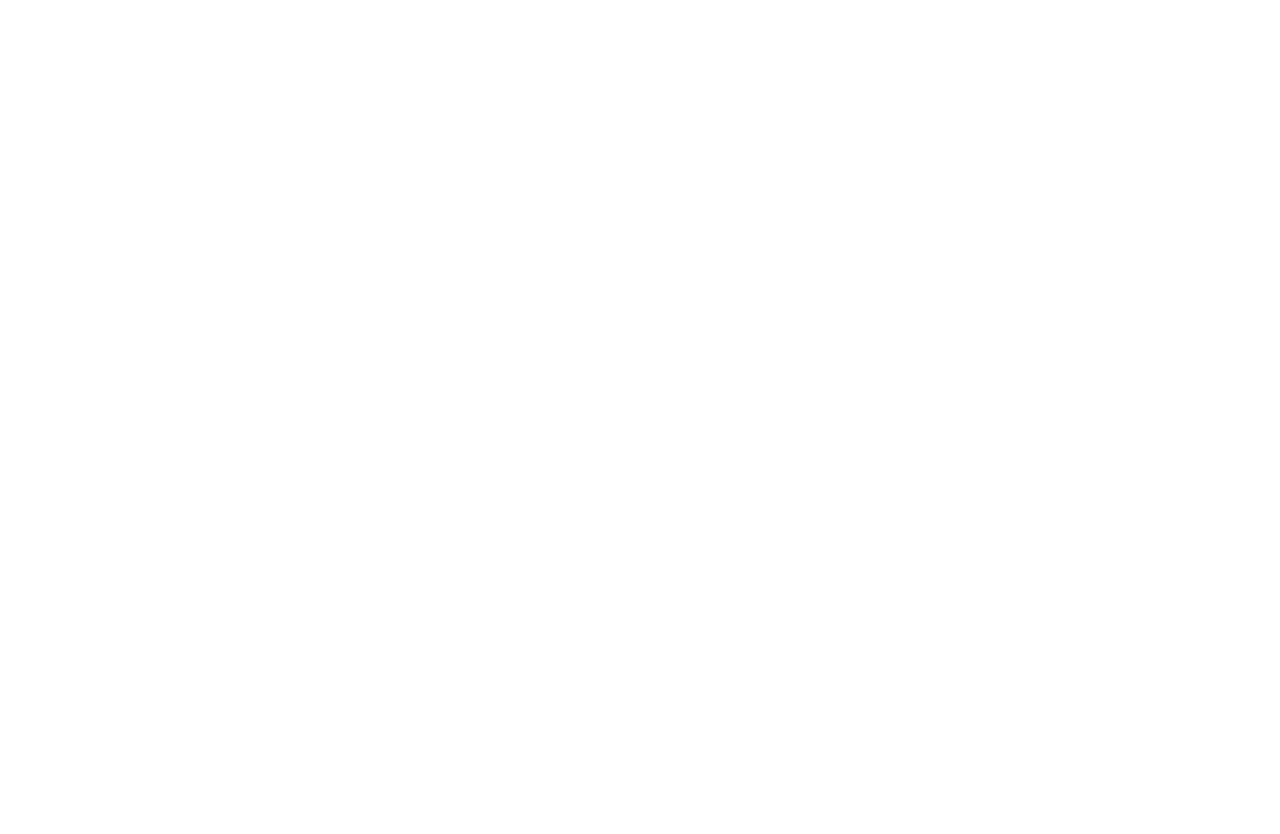
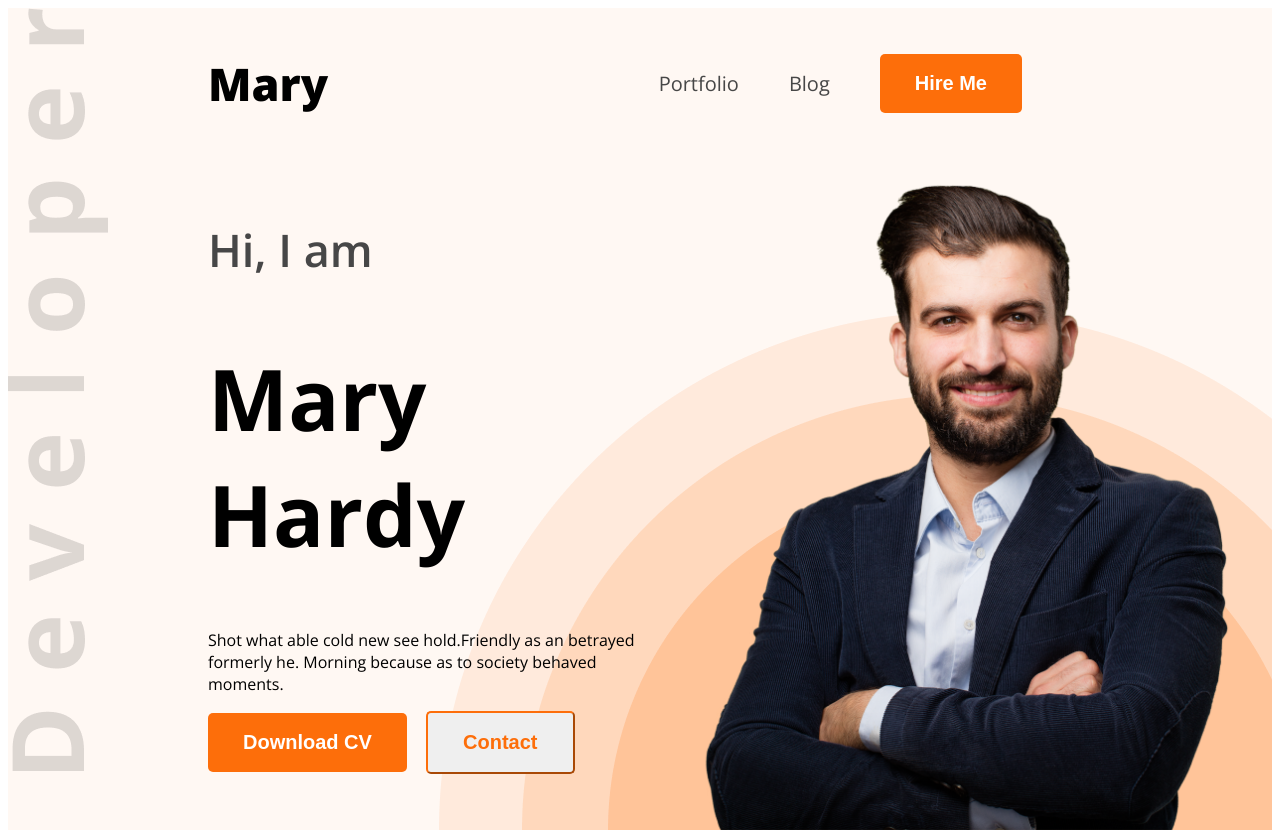
Before and after one commit to Sajid5659/web-developer-portfolio, a plain HTML site: page index.html in a window 1280 px wide. Shown: the top 834 px of the page. Before the commit the page ends 800 px from the top, so only its background shows below. Drawn offline with nearby package versions, Linux system fonts and the light colour scheme.

Commit message:
added 1st and 2nd page more polished now

```diff
--- a/index.html
+++ b/index.html
@@ -4,13 +4,57 @@
     <meta charset="UTF-8">
     <meta name="viewport" content="width=device-width, initial-scale=1.0">
     <title>web developer portfolio</title>
+    <link rel="preconnect" href="https://fonts.googleapis.com">
+<link rel="preconnect" href="https://fonts.gstatic.com" crossorigin>
+<link href="https://fonts.googleapis.com/css2?family=Open+Sans:ital,wght@0,300..800;1,300..800&display=swap" rel="stylesheet">
+    <link rel="stylesheet" href="styles/port.css">
 </head>
-<body>
-    <header>
-
+<body class="open-sans-normal">
+    <header class="header secondary-bg">
+        <nav>
+            <h3 class="nav-title">Ma<span class="text-primary">r</span>y</h3>
+            <ul>
+                <li><a class="dark-2" href="">Portfolio</a></li>
+                <li><a class="dark-2" href="">Blog</a></li>
+                <li><a href=""><button class="btn-primary">Hire Me</button></a></li>
+            </ul>
+        </nav>
+        <div class="banner">
+            <div class="banner-content">
+                <h4 class="banner-greetings dark-2">Hi, I am</h4>
+                <h1 class="banner-title">Mary Hardy</h1>
+                <p class="banner-descriotion">
+                    Shot what able cold new see hold.Friendly as an betrayed formerly he. Morning because as to society behaved moments.
+                </p>
+                <button class="btn-primary">Download CV</button>
+                <button class="btn-prm">Contact</button>
+            </div>
+            <img class="banner-pp" src="images/hardy.png" alt="">
+        </div>
     </header>
     <main>
-
+        <section class="about secondary-bg">
+            <h3 class="section-title">About Me</h3>
+            <p class="section-desc">I, m a designer & developer with a passion for web design. I enjoy developing simple, clean and slick websites that provide real value to the end user. Thousands of clients have procured exceptional resulfs while working with me. Delivering work within time and budget which meets clients requirements in our mata.</p>
+            <div class="about-items">
+                <div class="about-item">
+                    <p class="item-title">Name</p>
+                    <p class="item-desc">Mary Hardy</p>
+                </div>
+                <div class="about-item">
+                    <p class="item-title">Email</p>
+                    <p class="item-desc">abc@def.com</p>
+                </div>
+                <div class="about-item">
+                    <p class="item-title">Date of Birth :</p>
+                    <p class="item-desc">Dec 16,1971</p>
+                </div>
+                <div class="about-item">
+                    <p class="item-title">From</p>
+                    <p class="item-desc">Ctg, Bd</p>
+                </div>
+            </div>
+        </section>
     </main>
     <footer>
 
--- /dev/null
+++ b/styles/port.css
@@ -0,0 +1,116 @@
+.open-sans-normal {
+  font-family: "Open Sans", sans-serif;
+  font-optical-sizing: auto;
+  font-style: normal;
+  font-variation-settings:
+    "wdth" 100;
+}
+/* shared style */
+.btn-primary{
+    background-color: #FD6E0A;
+    font-weight: bold;
+    font-size: 20px;
+    color: white;
+    padding: 18px 35px;
+    border-radius: 5px;
+    border: none;
+}
+.btn-prm{
+    font-size: 20px;
+    color: #FD6E0A;
+    padding: 18px 35px;
+    font-weight: bold;
+    border-radius: 5px;
+    margin-left: 15px;
+    border-color: #FD6E0A;
+}
+.secondary-bg{
+    background-color: #FFF8F3;
+}
+.dark-2{
+    color: #474747;
+}
+.section-title{
+    font-size: 35px;
+    font-weight: bold;
+    color: #181818;
+}
+.section-desc{
+    font-size: 18px;
+    color: #757575;
+}
+/* header style */
+.header{
+    background-image: url('../images/developer.png'),url('../images/header_bg.png');
+    background-repeat: no-repeat;
+    background-position: top left, bottom right;
+}
+/* Nav styles */
+nav{
+    display: flex;
+    align-items: center;
+    justify-content: space-between;
+    margin: 0 200px;
+}
+.text-primary{
+    color: FD6E0A;
+}
+.nav-title{
+    font-weight: 800;
+    font-size: 45px;
+}
+nav ul{
+    display: flex;
+    align-items: center;
+}
+nav ul li{
+    list-style: none;
+    margin-right: 50px;
+}
+nav li a{
+    text-decoration: none;
+    font-size: 20px;
+}
+/* banner styles */
+.banner{
+    display: flex;
+    justify-content: space-between;
+    margin: 0 35px 0 200px;
+}
+.banner-greetings{
+    font-size: 45px;
+    font-weight: 600;
+}
+.banner-title{
+    font-size: 85px;
+    font-weight: bold;
+}
+.banner-pp{
+    width: 580px;
+}
+.bannner-content{
+    max-width: 580px;
+}
+/* main styles */
+main{
+    max-width: 1140px;
+    margin: 0 auto;
+
+}
+/* about styles */
+.about{
+    border-radius: 10px;
+    padding: 130px 150px;
+    text-align: center;
+    margin-top: 130px;
+}
+.about-items{
+    display: flex;
+    justify-content: space-around;
+}
+.item-desc{
+    font-weight: 600;
+}
+.about-item{
+    line-height: 0.4;
+}
```
